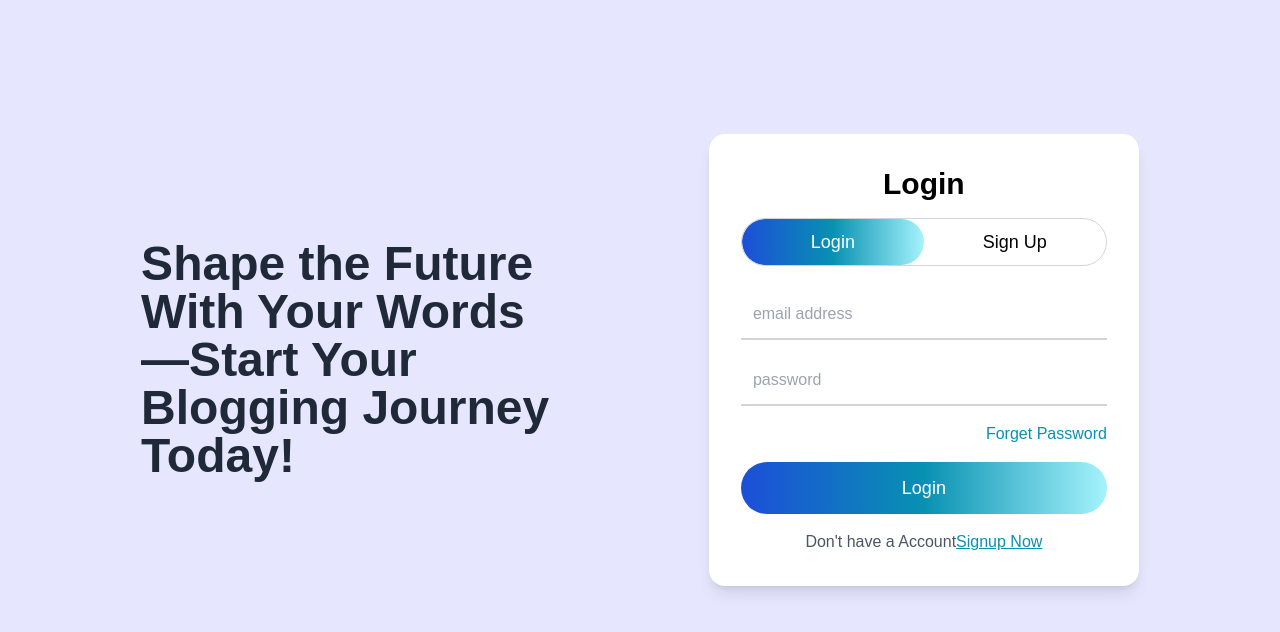
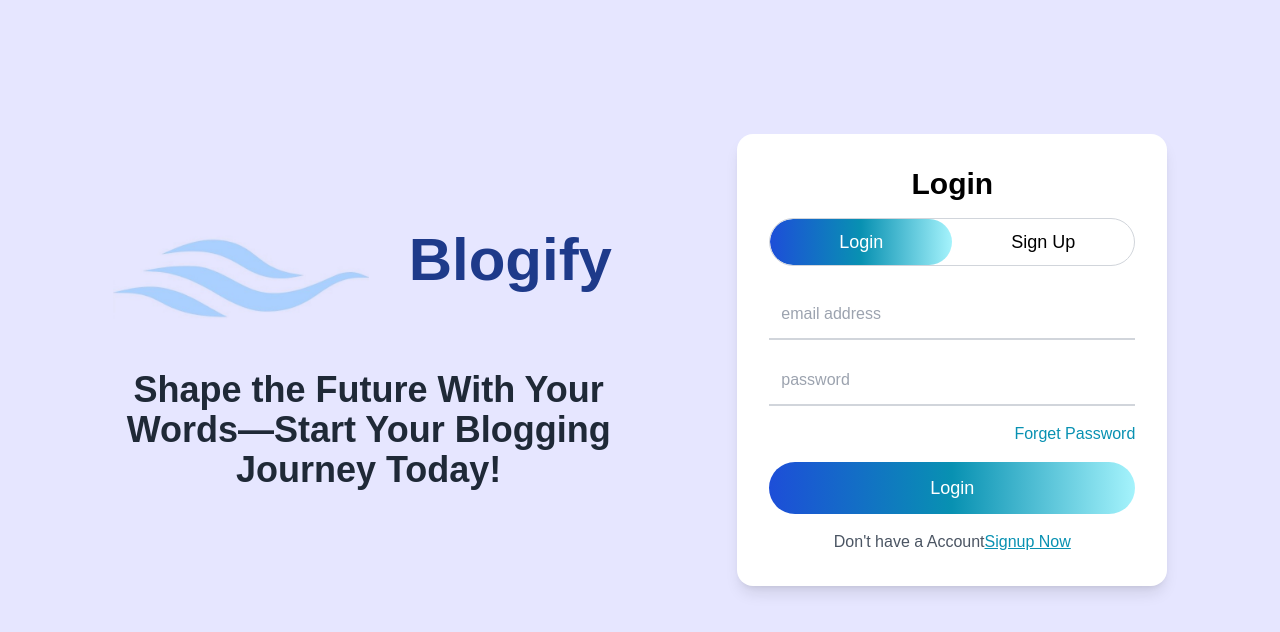
Before and after one commit to ajithkumar2498/blog-app-FE, a React (Vite) app: page /login in a window 1280 px wide. Shown: the top 632 px of the page. Built offline with nearby package versions, Linux system fonts and the light colour scheme.

Commit message:
login page design

```diff
--- a/src/routes/Login.jsx
+++ b/src/routes/Login.jsx
@@ -6,6 +6,7 @@ import AxiosService from "../utils/AxiosService";
 import { useNavigate } from "react-router-dom";
 import { useDispatch } from "react-redux";
 import { setCredentials } from "../redux/slices/authSlice";
+import logo from "../../public/Images/logo.jpg"
 
 const Login = () => {
    const nav = useNavigate()
@@ -80,8 +81,12 @@ const Login = () => {
   return (
     <>
       <div className="flex items-center justify-evenly h-[calc(100vh-80px)] w-250px">
-        <div className="text-left text-gray-800 text-5xl font-extrabold w-1/3 text-base/27">
-          <p>
+        <div className="w-2/5 flex flex-col flex-wrap">
+         <div className="flex flex-wrap gap-10 align-middle mb-10 ">
+             <img src={logo} alt="logo" className="h-24 w-64 mix-blend-multiply" />
+          <h2 className="mb-10 text-center text-6xl text-blue-900 font-extrabold">Blogify</h2>
+         </div>
+          <p className="text-center text-gray-800 text-4xl font-extrabold text-base/27">
             Shape the Future With Your Words—Start Your Blogging Journey Today!
           </p>
         </div>
```
